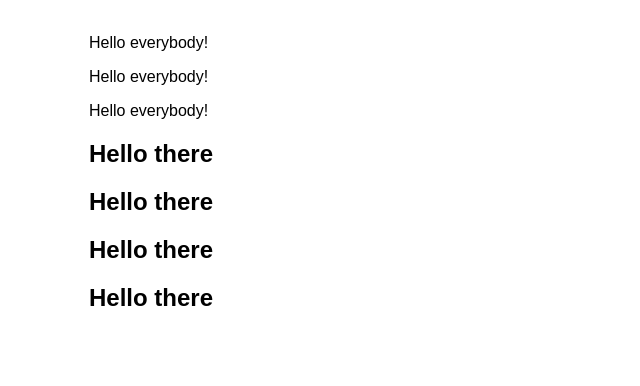
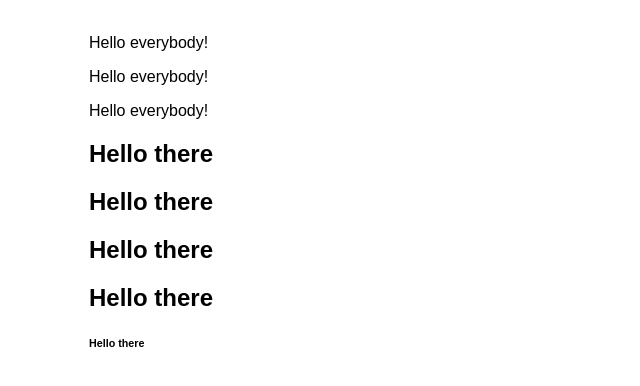
Before and after one commit to kotepopolski/First-Static-Web-App, a website: page src/index.html in a window 1280 px wide. Shown: the part 126-512 px from the top of the page, without its empty margins (231-871 px from the left). Drawn offline with Linux system fonts and the light colour scheme.

Commit message:
Update1index.html

```diff
--- a/src/index.html
+++ b/src/index.html
@@ -18,7 +18,7 @@
       <h2>Hello there</h2>
         <h2>Hello there</h2>
           <h2>Hello there</h2>
-
+<h6>Hello there</h6>
   </main>
 </body>
 
```
